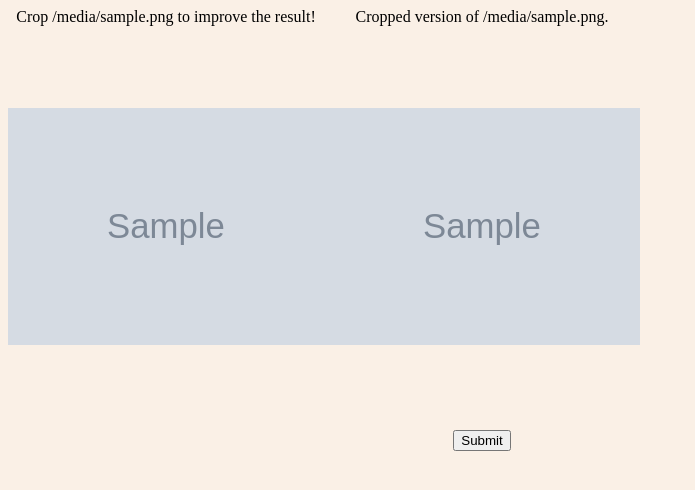
After one commit to azoet/FindTheActor, a Flask app: template App/templates/edit.html in a window 1280 px wide. The commit adds this page. Shown: the top 490 px of the page, without its empty margins (0-695 px from the left). Run offline with Flask 2, Linux system fonts and the light colour scheme; the template is opened without the code that fills it: most values are stand-ins (such as "Sample title", 1, 10 or a date in 2020); grey boxes marked "Sample" are stand-in pictures.

Commit message:
Add basic pages home, edit and result

```diff
--- a/App/FindTheActor.py
+++ b/App/FindTheActor.py
@@ -1,26 +1,49 @@
 from flask import Flask, render_template, request, redirect, url_for
+import os
+from werkzeug.utils import secure_filename
+UPLOAD_FOLDER = 'static/images'
+ALLOWED_EXTENSIONS = {'pdf', 'png', 'jpg', 'jpeg'}
 
 app = Flask(__name__)
 app.secret_key = 'gi2tn2k6plnr9th5nad52jgofmp6'
+app.config['UPLOAD_FOLDER'] = UPLOAD_FOLDER
 
 @app.route('/')
 def index():
     return render_template('index.html')
 
+@app.route('/edit/<filename>')
+def display_image(filename):
+    return redirect(url_for('static', filename='images/' + filename))
+
+
+@app.route('/edit', methods=['POST'])
+def edit():
+    if 'image' not in request.files:
+        return redirect(url_for('index'))
+    file = request.files['image']
+    if file.filename == '':
+        return redirect(url_for('index'))
+    if file and allowed_file(file.filename):
+        filename = secure_filename(file.filename)
+        file.save(os.path.join(app.config['UPLOAD_FOLDER'], filename))
+        return render_template('edit.html', filename=filename)
+    return
+
 
 @app.route('/upload', methods=['POST'])
-def upload_image():
-    if request.method == 'POST':
-        if request.files['image'].filename == '':
-            return redirect(url_for('index'))
+def upload():
+    return redirect(url_for('result'))
 
-        f = request.files['image']
-        return redirect(url_for('result'))
-
-@app.route('/result', methods=['GET'])
+@app.route('/result')
 def result():
     return render_template('result.html')
 
 
+def allowed_file(filename):
+    return '.' in filename and \
+           filename.rsplit('.', 1)[1].lower() in ALLOWED_EXTENSIONS
+
+
 if __name__ == '__main__':
     app.run(debug=True, port=5000)
--- /dev/null
+++ b/App/static/css/edit_style.css
@@ -0,0 +1,17 @@
+body{
+    background-color: linen
+}
+
+
+.center {
+  margin: auto;
+  width: 50%;
+  border: 3px solid green;
+  padding: 10px;
+}
+
+img{
+    width: 100%;
+    height: 100%;
+    object-fit: contain;
+}
--- /dev/null
+++ b/App/templates/edit.html
@@ -0,0 +1,25 @@
+<!DOCTYPE html>
+<html lang="en">
+<head>
+    <meta charset="UTF-8">
+    <title>Find the Actor/Actress</title>
+    <link rel="stylesheet" type="text/css" href="{{ url_for('static', filename='css/edit_style.css') }}">
+</head>
+<body>
+<div style="width: 50%;">
+    <div style="width: 50%; height: 400px; float: left;">
+        <center>Crop {{filename}} to improve the result!</center>
+        <img src="{{ url_for('display_image', filename=filename) }}">
+    </div>
+    <div style="margin-left: 50%; height: 400px;">
+        <center>Cropped version of {{filename}}.</center>
+        <img src="{{ url_for('display_image', filename=filename) }}">
+        <center>
+            <form action = "upload" method="POST" enctype=multipart/form-data>
+                <input type="submit">
+            </form>
+        </center>
+    </div>
+</div>
+</body>
+</html>
--- a/App/templates/index.html
+++ b/App/templates/index.html
@@ -8,7 +8,7 @@
 <body>
 
 
-<form action = "/upload" method="POST" enctype=multipart/form-data>
+<form action = "edit" method="POST" enctype=multipart/form-data>
     <input type="file" name="image">
     <input type="submit">
 </form>
```
Also changed, not shown: App/env.txt (added, +10 -0 lines), App/static/images/Candidate1.jpg (added), 1 other file.
